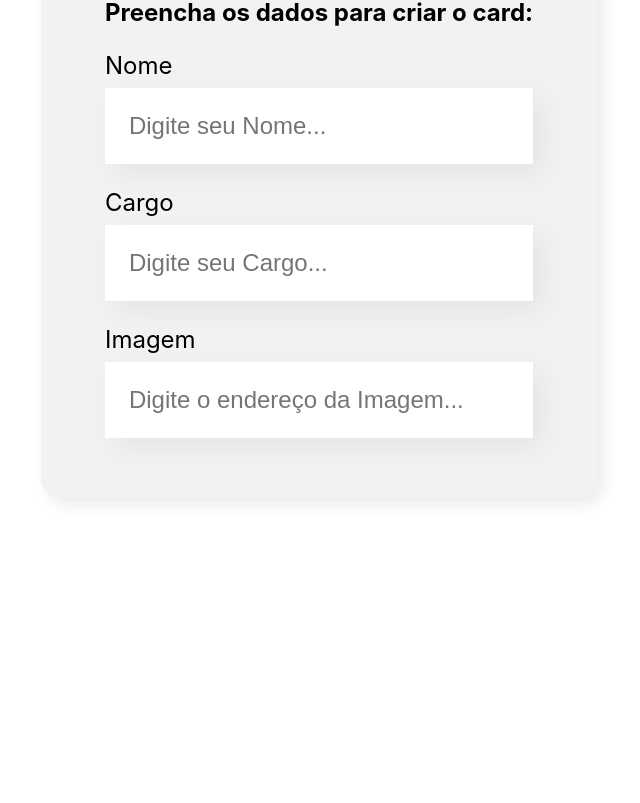
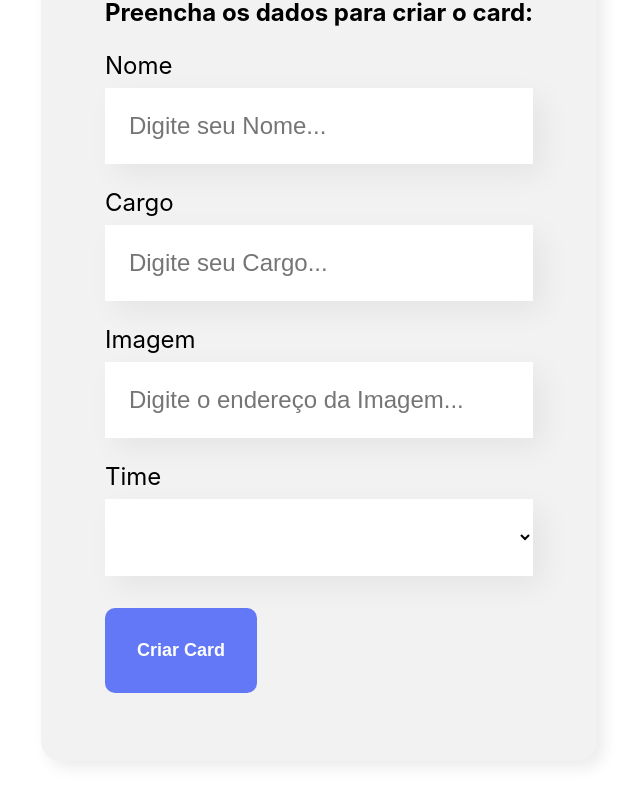
Before and after one commit to luizladeira/app_organo, a React (Create React App) app in the folder organo/: page / in a window 1280 px wide. Shown: the part 636-1439 px from the top of the page, without its empty margins (321-961 px from the left). Before the commit the page ends 1214 px from the top, so only its background shows below. Built offline with nearby package versions, Linux system fonts and the light colour scheme.

Commit message:
tratando o formulário

```diff
--- /dev/null
+++ b/organo/src/components/Botao/Botao.css
@@ -0,0 +1,15 @@
+.botao {
+    background: #6278F7;
+    border-radius: 10px;
+    font-weight: 700;
+    font-size: 18px;
+    padding: 32px;
+    border:none;
+    cursor: pointer;
+    color:white;
+    margin:32px 0;
+}
+
+.botao:hover{
+    color:#95FFD4;
+}
--- /dev/null
+++ b/organo/src/components/Botao/index.js
@@ -0,0 +1,11 @@
+import './Botao.css'
+
+const Botao = (props) => {
+    return (
+        <button className="botao">
+            {props.children}
+        </button>
+    )
+}
+
+export default Botao
--- a/organo/src/components/CampoTexto/index.js
+++ b/organo/src/components/CampoTexto/index.js
@@ -5,13 +5,20 @@
 
     const placeholderModificada = `${props.placeholder}...`
 
+    let valor = 'Luiz Ladeira'
+
+    const aoDigitado = (evento) => {
+        valor = evento.target.value
+        console.log(valor)
+    }
+
     return (
         <div className="campo-texto">
             <label>
                 {props.label}
             </label>
 
-            <input placeholder={placeholderModificada} />
+            <input required={props.obrigatorio} onClick={aoDigitado} placeholder={placeholderModificada} />
         </div>
     )
 }
--- a/organo/src/components/Formulario/index.js
+++ b/organo/src/components/Formulario/index.js
@@ -1,15 +1,35 @@
+import Botao from "../Botao"
 import CampoTexto from "../CampoTexto"
+import ListaSuspensa from "../ListaSuspensa"
 import "./Formulario.css"
 
 const Formulario = () => {
 
+    const times = [
+        '',
+        'Programação',
+        'Front-End',
+        'Data Science',
+        'Devops',
+        'UX e Design',
+        'Mobile',
+        'Inovação e Gestão'
+    ]
+
+    const aoSalvar = (evento) => {
+        evento.preventDefault()
+        console.log('form foi submetido')
+    }
+
     return (
         <section className="formulario">
-            <form>
+            <form onSubmit={aoSalvar} >
                 <h2>Preencha os dados para criar o card:</h2>
-                <CampoTexto label="Nome" placeholder="Digite seu Nome" />
-                <CampoTexto label="Cargo" placeholder="Digite seu Cargo" />
+                <CampoTexto obrigatorio={true} label="Nome" placeholder="Digite seu Nome" />
+                <CampoTexto obrigatorio={true} label="Cargo" placeholder="Digite seu Cargo" />
                 <CampoTexto label="Imagem" placeholder="Digite o endereço da Imagem" />
+                <ListaSuspensa obrigatorio={true} label="Time" itens={times}/>
+                <Botao>Criar Card</Botao>
             </form>
         </section>
     )
--- /dev/null
+++ b/organo/src/components/ListaSuspensa/ListaSuspensa.css
@@ -0,0 +1,16 @@
+.lista-suspensa label {
+    display: block;
+    margin-bottom:8px;
+    font-size: 24px;
+}
+
+.lista-suspensa select{
+        background: #FFFFFF;
+        mix-blend-mode: normal;
+        box-shadow: 10px 10px 30px rgba(0, 0, 0, 0.06);
+        width: 100%;
+        border: none;
+        font-size:24px;
+        padding: 24px;
+        box-sizing: border-box;
+}
--- /dev/null
+++ b/organo/src/components/ListaSuspensa/index.js
@@ -0,0 +1,20 @@
+import './ListaSuspensa.css'
+
+const ListaSuspensa = (props) => {
+
+    //console.log(props.itens)
+
+    return (
+        <div className="lista-suspensa">
+            <label>{props.label}</label>
+            <select required={props.obrigatorio}>
+                {props.itens.map(item => {
+                        return <option key={item}>{item}</option>
+                    } // para cada item retorna uma option com a lista
+                )}
+            </select>
+        </div>
+    )
+}
+
+export default ListaSuspensa
```
